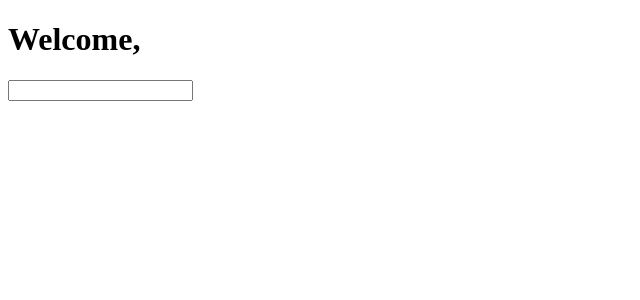
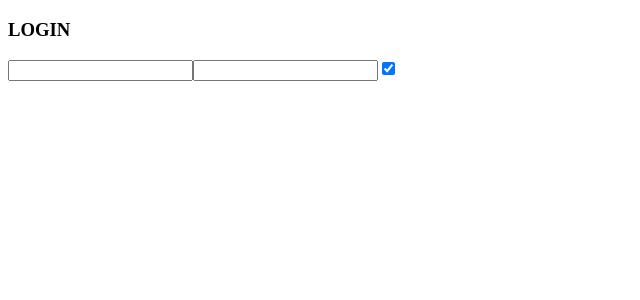
Before and after one commit to Leonardocamisa/react_exercises, a React (Create React App) app in the folder exercises/: page / in a window 1280 px wide. Shown: the top 300 px of the page, without its empty margins (0-640 px from the left). Built offline with nearby package versions, Linux system fonts and the light colour scheme.

Commit message:
esercizio completato

```diff
--- a/exercises/src/App.js
+++ b/exercises/src/App.js
@@ -1,11 +1,11 @@
 import React from 'react'
-import InteractiveWelcome from './InteractiveWelcome'
+import Login from './Login'
 
 export class App extends React.Component {
     render() {
         return (
             <div>
-                <InteractiveWelcome />
+                <Login />
             </div>
         )
     }
--- a/exercises/src/InteractiveWelcome.js
+++ /dev/null
@@ -1,31 +0,0 @@
-import React from "react";
-
-export default class InteractiveWelcome extends React.Component {
-
-  state = {
-    res : ""
-  }
-
-  eventHandler = (event) => {
-
-    this.setState(
-       {
-      res : event.target.value
-       }
-    )
-  };
-
-  render () {
-    return ( <div>
-              <Welcome name={this.state.res} />
-              <input type="text" onChange={this.eventHandler} />
-            </div>
-    );
-  }
-}
-
-  export class Welcome extends React.Component {
-    render() {
-      return <h1>Welcome, {this.props.name}</h1>
-    }
-  }
--- /dev/null
+++ b/exercises/src/Login.js
@@ -0,0 +1,35 @@
+import React from "react";
+
+
+export default class Login extends React.Component {
+
+        eventHandler = (event) => {
+            this.setState(
+                {
+                    [event.target.name] : event.target.type === 'checkbox' ? event.target.checked : event.target.value
+                }
+            )
+        }
+
+        state = {
+            username : "",
+            password : "",
+            remember : true
+        }
+
+        componentDidUpdate(){
+            console.log (this.state)
+        }
+
+    render (){
+        return(
+        <>
+        <div>
+            <h3>LOGIN</h3>
+            <input type="text" name="username" value = {this.state.username} onChange={this.eventHandler}/>
+            <input type="password" name="password" value = {this.state.password} onChange={this.eventHandler}/>
+            <input type="checkbox" name="remember" checked = {this.state.remember} onChange={this.eventHandler}/>
+        </div>
+        </>)
+    }
+}
```
